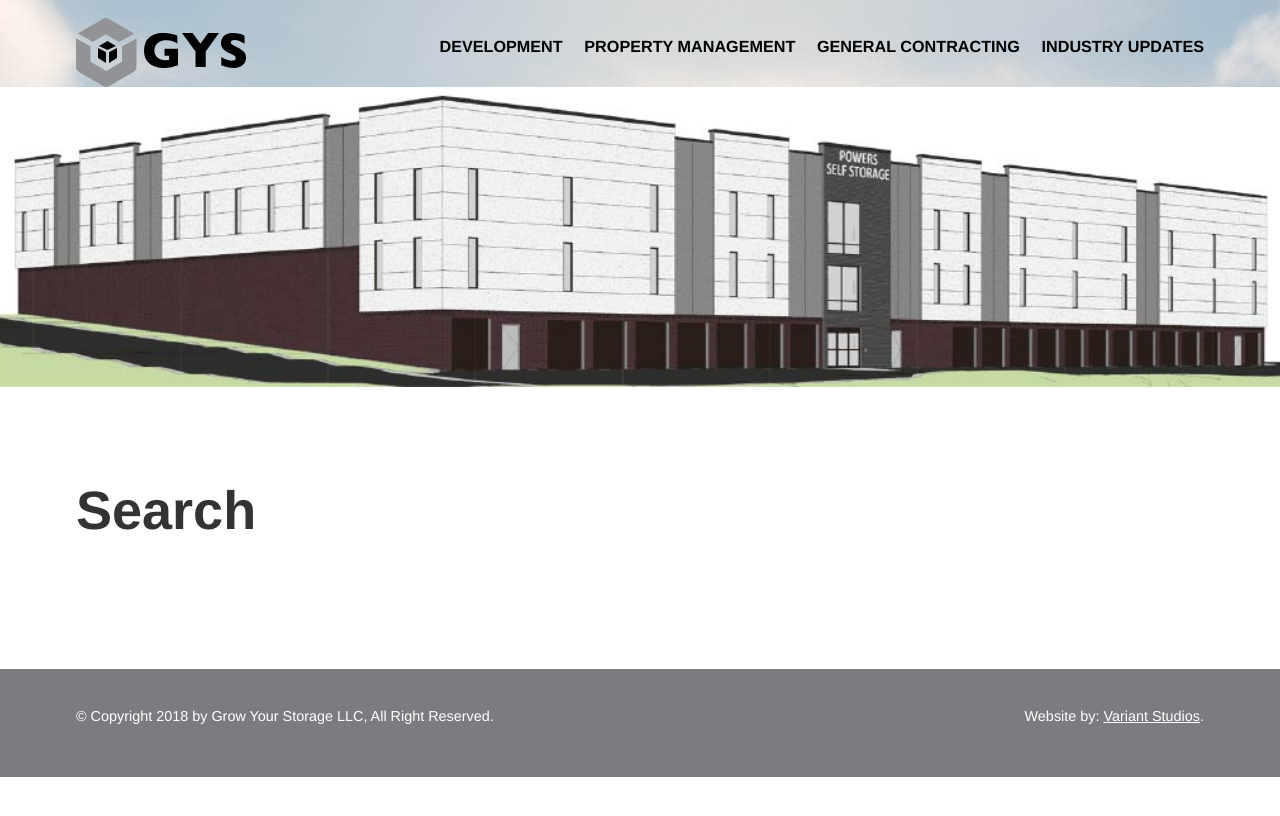
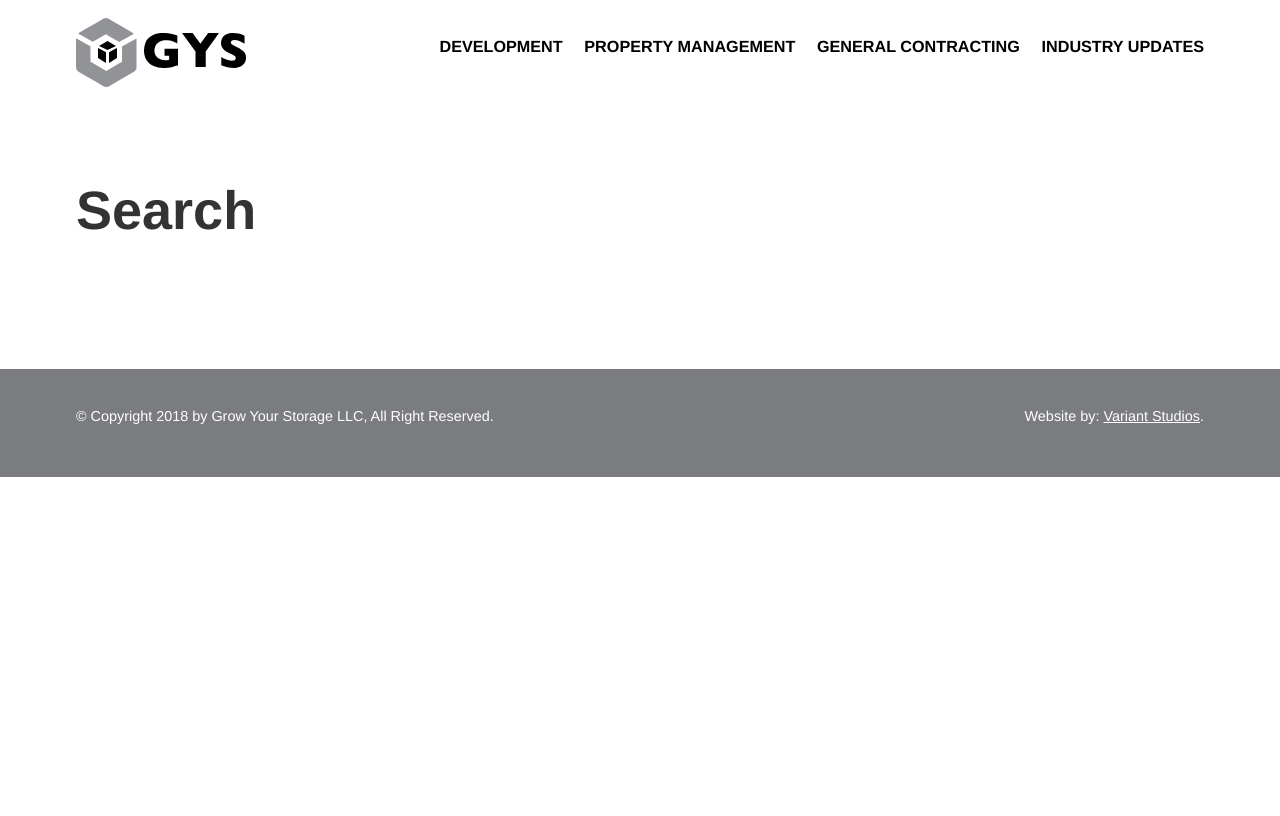
Before and after one commit to variantstudios/growyourstorage.com, a Jekyll site: the page built from search/index.md, in a window 1280 px wide. Shown: the top 816 px of the page. Built offline with Jekyll 4.4.1, drawn with Linux system fonts in a browser that asks for light colours; cached includes are drawn as plain includes; comment, search, counter and statistics services are not loaded.

Commit message:
Tweaks found while recording the screencast.

```diff
--- a/_layouts/default.html
+++ b/_layouts/default.html
@@ -12,10 +12,17 @@ layout: compress
 <body class="{% if page.layout == 'front' %}front{% else %}not-front{% endif %} {% if page.is_post %}post{% endif %} {{ page.url | slugify }} {% if page.body_class %}{{page.body_class}}{% endif %} {% if layout.body_class %}{{layout.body_class}}{% endif %}">
     {% comment %}{% include_cached browserupgrade.html %}{% endcomment %}
 
-
-    <div id="site-header" class="header-wrapper clearfix" style="background-image:url({%if page.header_image%}{{page.header_image}}{% else %}/assets/images/headers/home-headers.jpg{% endif %})">
+  {% if page.layout == 'front'%}
+    <div id="site-header" class="header-wrapper clearfix"  style="background-image:url({%if page.header_image%}{{page.header_image}}{% else %}/assets/images/headers/home-headers.jpg{% endif %})">
         {% include_cached header.html group=page.group url=page.url %}
     </div>
+{% else %}
+    <div id="site-header" class="header-wrapper clearfix">
+        {% include_cached header.html group=page.group url=page.url %}
+    </div>
+{% endif %}
+
+
     {% if page.layout != 'front' %}
     <div class="main-wrapper clearfix">
         {{ content }}
--- a/_layouts/page.html
+++ b/_layouts/page.html
@@ -2,7 +2,6 @@
 layout: default
 ---
 
-<div class="subpage-header" style="background-image:url({%if page.header_image%}{{page.header_image}}{% else %}/assets/images/headers/subpage-header.jpg{% endif %})"></div>
 <main>
   <div class="subpage">
     <div class="content">
```
